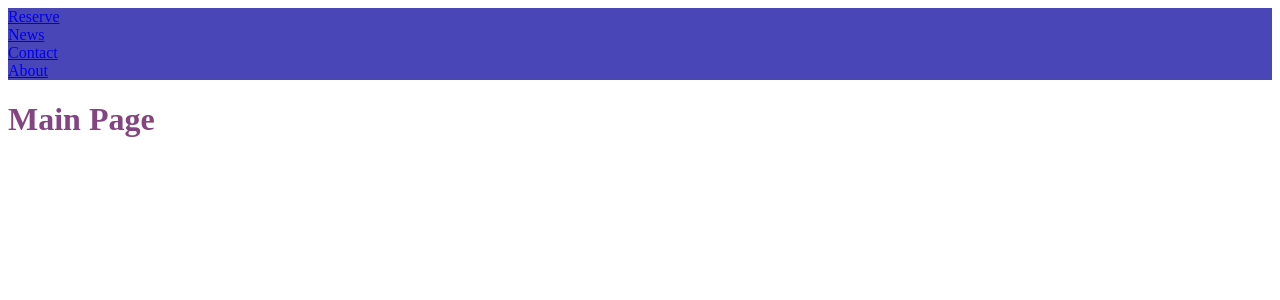
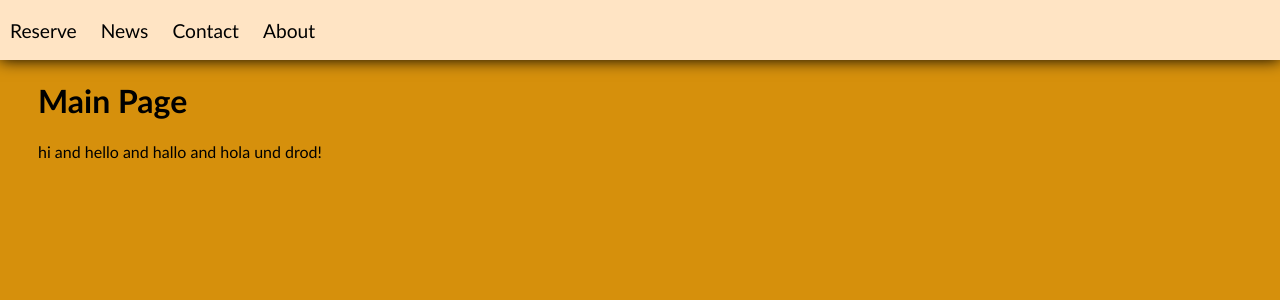
Before and after one commit to mehrshad2002/webonegit, a Django app: template clinic/main/templates/main/main.html in a window 1280 px wide. Shown: the top 300 px of the page. Run offline with Django 4.2, Linux system fonts and the light colour scheme; the template is opened without the code that fills it, so the values that code supplies are empty.

Commit message:
First Css File Finishd

```diff
--- a/clinic/main/templates/main/main.html
+++ b/clinic/main/templates/main/main.html
@@ -1,3 +1,4 @@
+{% load static %}
 <!DOCTYPE html>
 <html lang="en">
 <head>
@@ -5,11 +6,12 @@
     <meta http-equiv="X-UA-Compatible" content="IE=edge">
     <meta name="viewport" content="width=device-width, initial-scale=1.0">
 
-    <link rel="stylesheet" href="../../static/main/main.css">
+    <link rel="stylesheet" href="{% static '/css/main.css' %}">
     <title>Main</title>
 </head>
 <body>
 
+    <header>
         <nav class = "navbarOne">
             <ul>
                 <li><a href="/reserve">Reserve</a></li>
@@ -18,6 +20,11 @@
                 <li><a href="about.asp">About</a></li>
             </ul>
         </nav>
+    </header>
+
+    <main>
         <h1>Main Page</h1>
+        <p>hi and hello and hallo and hola und drod!</p>
+    </main>
 </body>
 </html>
--- a/clinic/static/css/main.css
+++ b/clinic/static/css/main.css
@@ -1,12 +1,52 @@
+body{
+  background-color: rgb(214, 144, 12) ;
+  /* padding : 0 ;
+  margin : 0 ; */
+}
+
 ul {
     list-style-type: none;
     margin: 0;
     padding: 0; }
 
-  .navbarOne {
-    background-color: rgba(5, 0, 157, 0.726);
+  /* .navbarOne {
+    background-color: rgba(51, 51, 51, 0.726);
     overflow: hidden; }
+   */
+  h1{
+    color:rgb(0, 0, 0)
+  }
 
-  h1{
-    color:rgb(131, 69, 130)
+  header *{
+    display: inline ;
   }
+
+header{
+  background-color: bisque ;
+  position: fixed ; /* or fixed */
+  top: 0 ;
+  left: 0 ;
+  right: 0 ;
+  height: 60px  ;
+  display: flex ;
+  align-items: center ;
+  box-shadow:  0 0 15px 0 rgb(0, 0, 0) ;
+}
+
+main{
+  padding: 30px ;
+  margin-top:10px ;
+  font-family: 'Gill Sans', 'Gill Sans MT', Calibri, 'Trebuchet MS', sans-serif;
+  margin-top: 30px ;
+}
+
+header li {
+  margin: 10px ;
+}
+
+header li a {
+  color: black ;
+  text-decoration: none ;
+  font-family: 'Gill Sans', 'Gill Sans MT', Calibri, 'Trebuchet MS', sans-serif;
+  font-size: 1.2rem ;
+}
```
Lines whose indentation alone changed are shown as unchanged.
